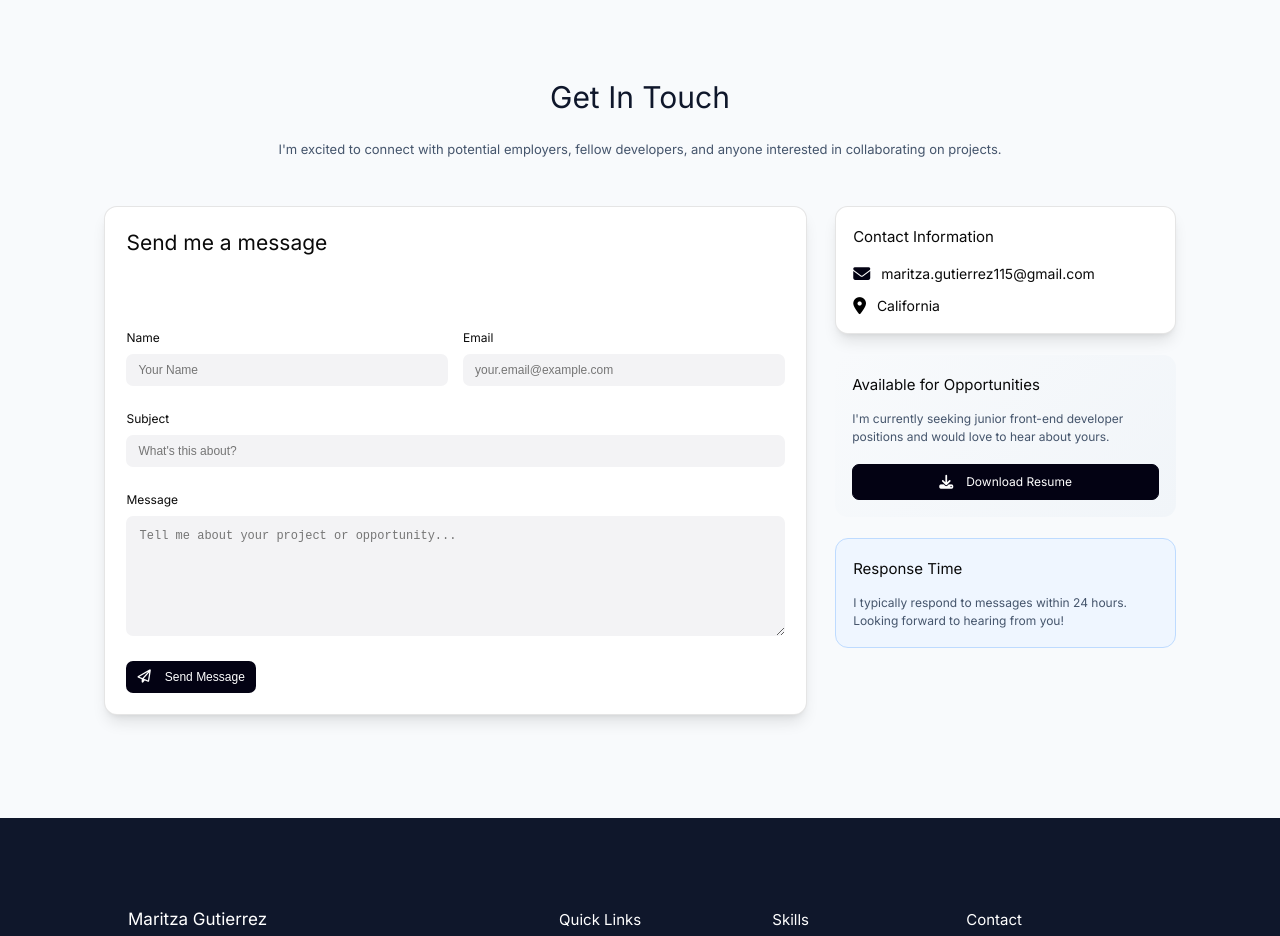
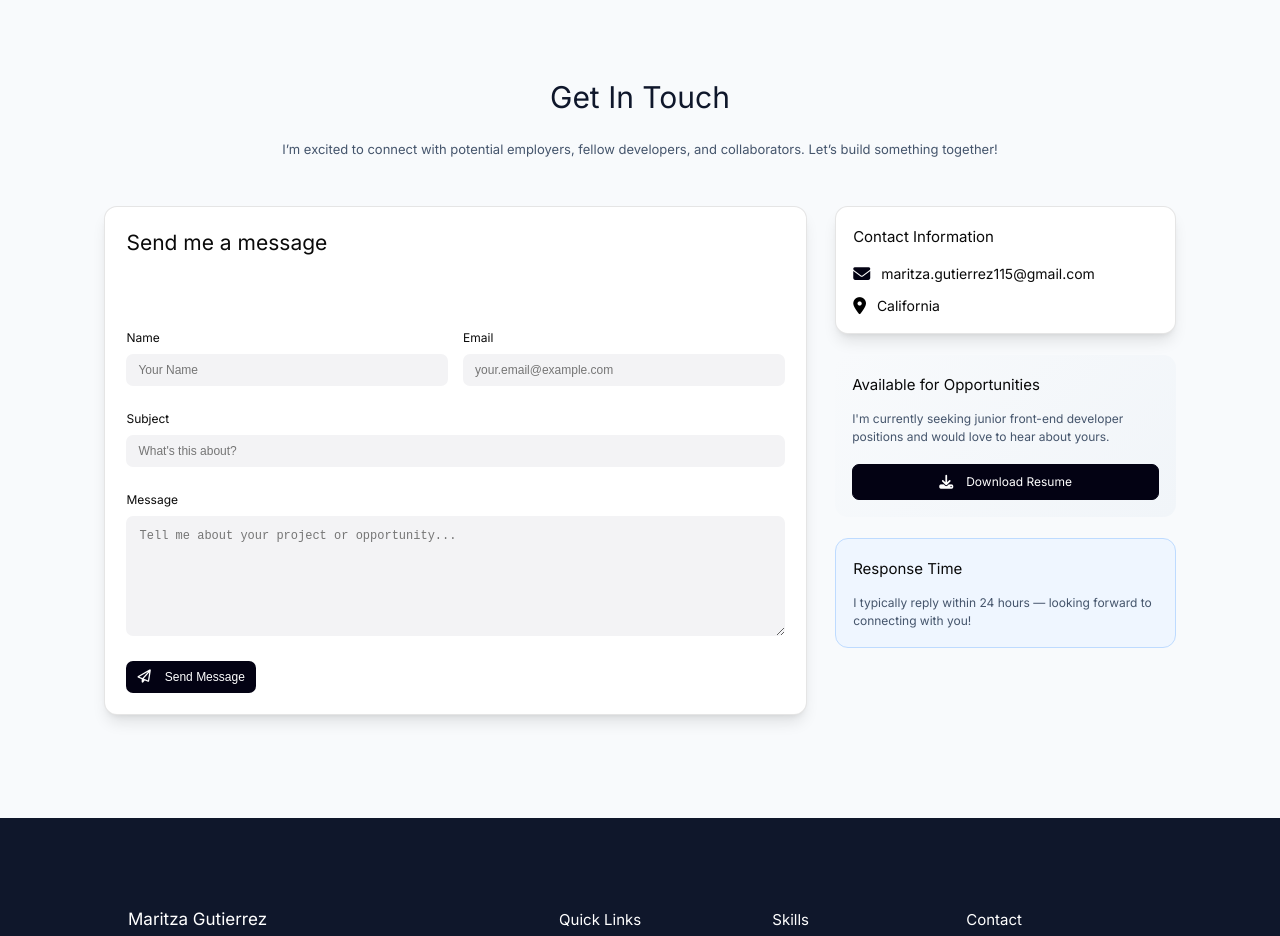
Before and after one commit to Mariii209/maritza-portfolio, a React (Create React App) app: page / in a window 1280 px wide. Shown: the part 6160-7096 px from the top of the page. Built offline with nearby package versions, Linux system fonts and the light colour scheme.

Commit message:
Polish contact section text and update response message tone

```diff
--- a/src/Contact.js
+++ b/src/Contact.js
@@ -45,8 +45,8 @@ export default function Contact() {
       <div className="Contact-section">
         <h2>Get In Touch</h2>
         <p className="Contact-description">
-          I'm excited to connect with potential employers, fellow developers,
-          and anyone interested in collaborating on projects.
+          I’m excited to connect with potential employers, fellow developers,
+          and collaborators. Let’s build something together!
         </p>
         <div className="Contact-container">
           <form className="Contact-form" onSubmit={onSubmit}>
--- a/src/Information.js
+++ b/src/Information.js
@@ -10,7 +10,6 @@ export default function Information() {
         <a
           href="mailto:maritza.gutierrez115@gmail.com"
           title="Email me"
-          target="_blank"
           rel="noopener noreferrer"
           className="Email"
         >
@@ -34,6 +33,7 @@ export default function Information() {
           className="Download-resume"
           href="/Maritza_Gutierrez_Resume.pdf"
           download="Maritza_Gutierrez_Resume.pdf"
+          rel="noopener noreferrer"
           aria-label="Download Resume"
         >
           <i className="fa-solid fa-download"></i>
@@ -44,8 +44,8 @@ export default function Information() {
       <div className="Response-time">
         <h6>Response Time</h6>
         <p>
-          I typically respond to messages within 24 hours. Looking forward to
-          hearing from you!
+          I typically reply within 24 hours — looking forward to connecting with
+          you!
         </p>
       </div>
     </section>
```
